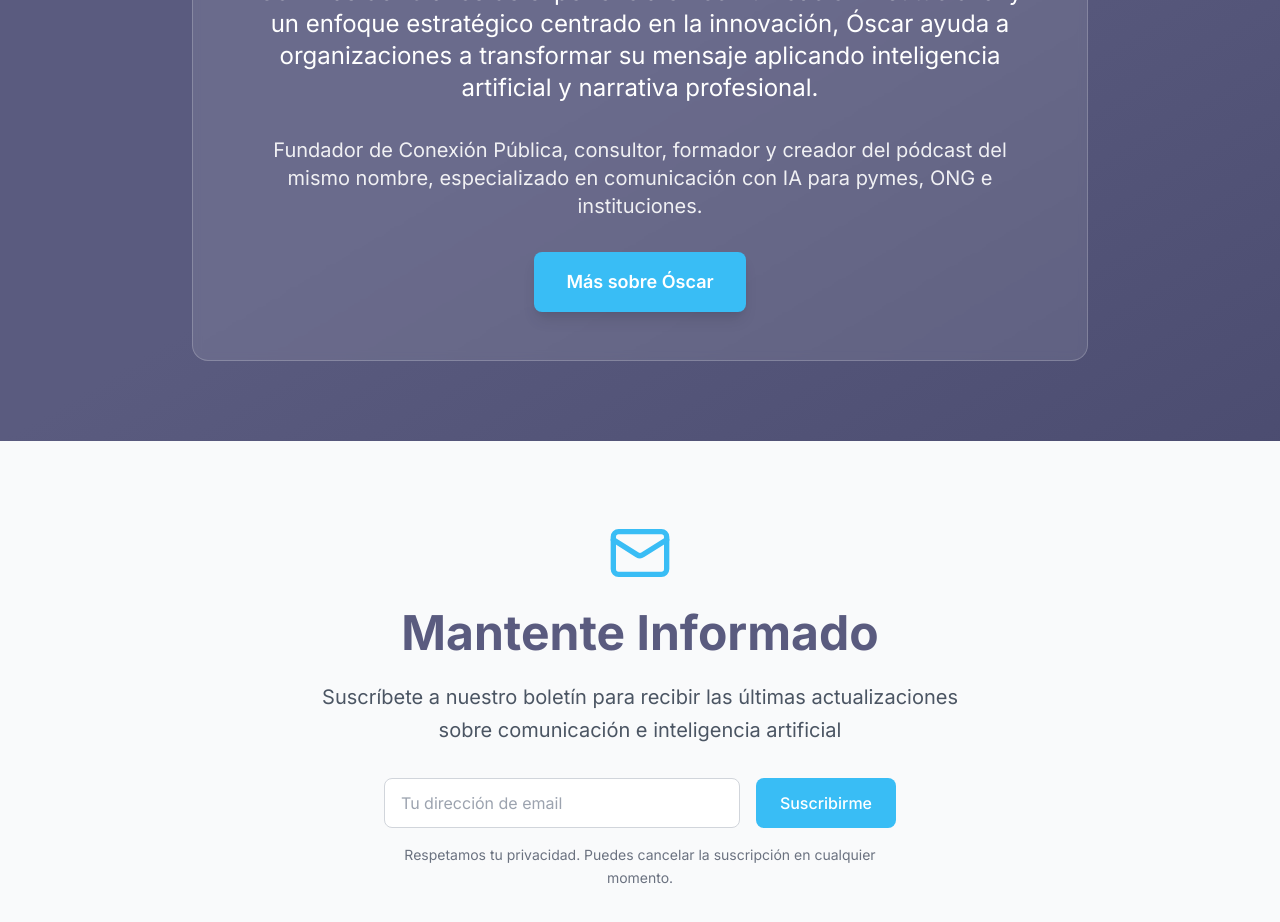
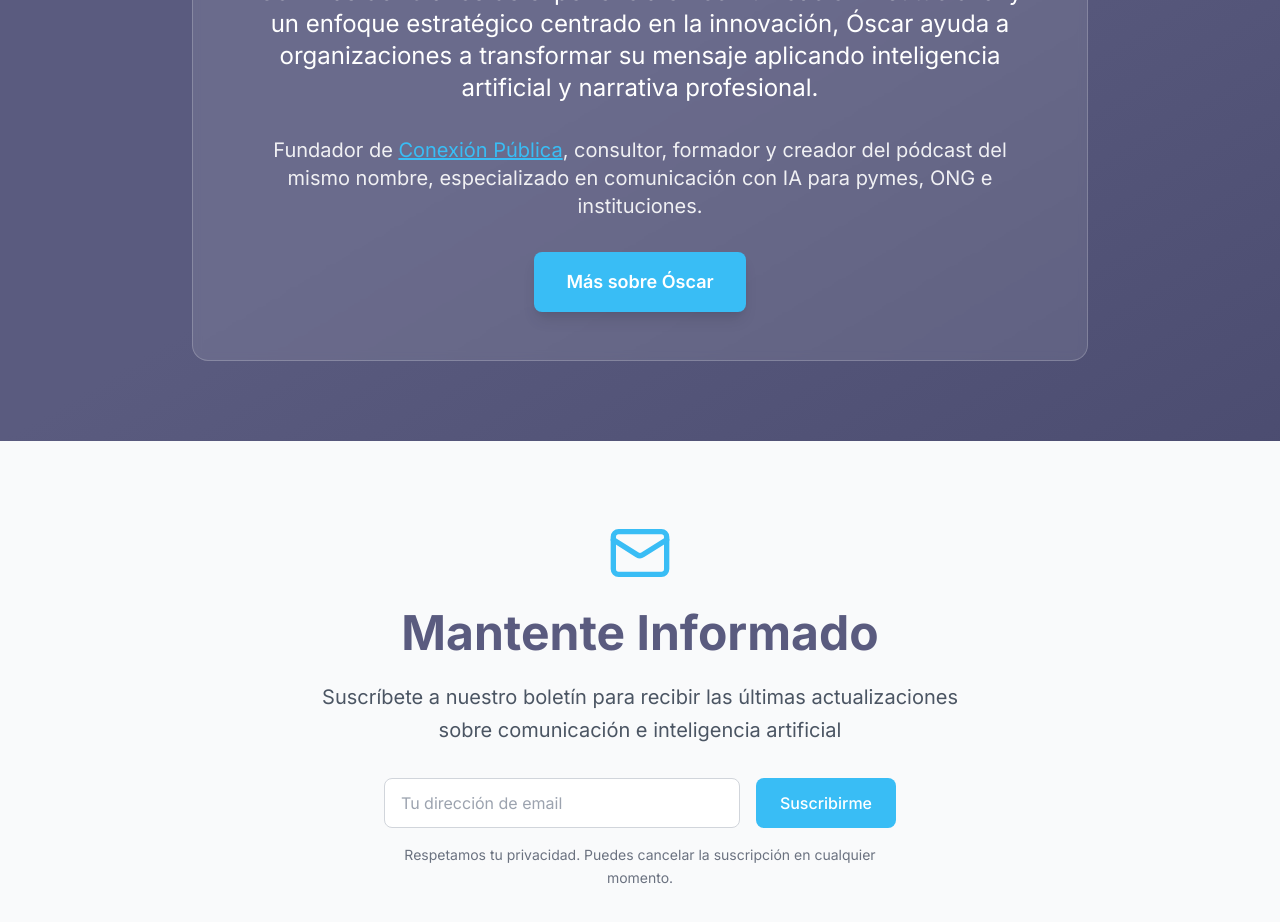
Before and after one commit to osanemeterio/oscarsanemeterio, a React (Vite) app: page / in a window 1280 px wide. Shown: the part 2280-3202 px from the top of the page. Built offline with nearby package versions, Linux system fonts and the light colour scheme.

Commit message:
Update App.tsx

```diff
--- a/src/App.tsx
+++ b/src/App.tsx
@@ -197,15 +197,12 @@ function App() {
               <p className="text-xl md:text-2xl mb-8 leading-relaxed">
                 Con más de 15 años de experiencia en comunicación institucional y un enfoque estratégico centrado en la innovación, Óscar ayuda a organizaciones a transformar su mensaje aplicando inteligencia artificial y narrativa profesional.
               </p>
-              <p className="text-lg md:text-xl mb-8 text-white/90 leading-relaxed">
-                Fundador de Conexión Pública, consultor, formador y creador del pódcast del mismo nombre, especializado en comunicación con IA para pymes, ONG e instituciones.
-              </p>
-              <a
-                href="https://conexionpublica.es/about/"
-                className="btn-primary inline-flex items-center space-x-2 text-lg"
-              >
-                <span>Más sobre Óscar</span>
-              </a>
+            <p className="text-lg md:text-xl mb-8 text-white/90 leading-relaxed">
+  Fundador de <a href="https://www.conexionpublica.es" target="_blank" rel="noopener noreferrer" className="underline text-[#39bdf5] hover:text-white transition-colors">Conexión Pública</a>, consultor, formador y creador del pódcast del mismo nombre, especializado en comunicación con IA para pymes, ONG e instituciones.
+</p>
+            <div className="btn-primary inline-flex items-center space-x-2 text-lg cursor-default">
+  <span>Más sobre Óscar</span>
+</div>
             </div>
           </div>
         </div>
```
